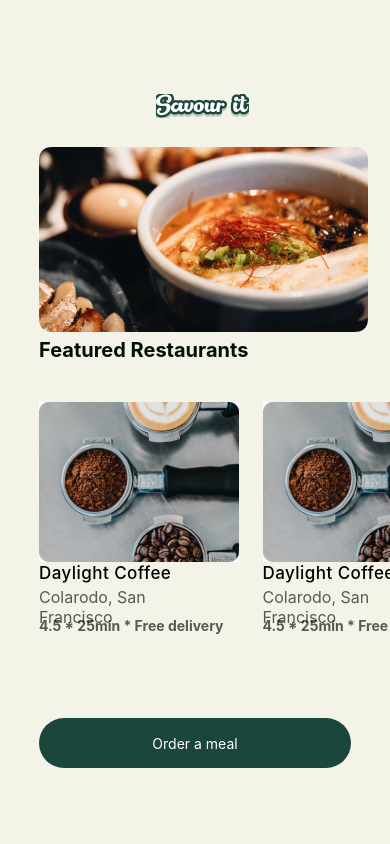
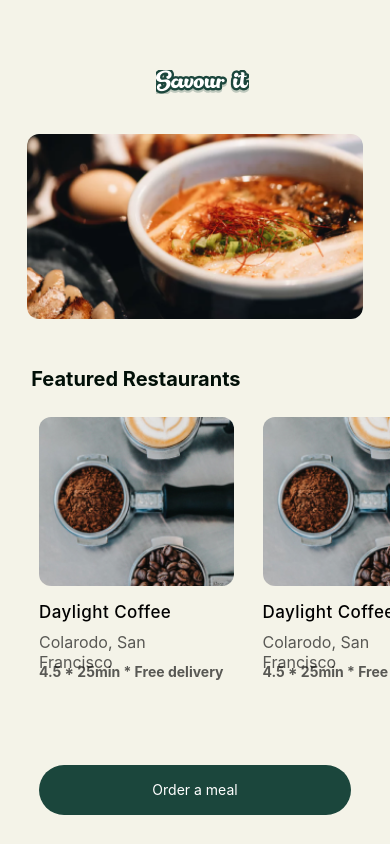
Before and after one commit to wisdomekpotu/savour-it, a React Native app: screen /Ordermeal in a window 390 px wide. Built offline with nearby package versions, Linux system fonts and the light colour scheme.

Commit message:
fix: modified ordermeal screen to be responsive

```diff
--- a/screens/HowHungry.js
+++ b/screens/HowHungry.js
@@ -84,7 +84,7 @@ export default function HowHungry({ navigation }) {
         <Pressable
           onPress={() => navigation.navigate('Avoiding')}
           style={{
-            backgroundColor: '#1B463C',
+            backgroundColor: '#B9B9B9',
             alignItems: 'center',
             color: '#FFFFFF',
             width: '80%',
--- a/screens/Ordermeal.js
+++ b/screens/Ordermeal.js
@@ -20,7 +20,7 @@ export default function Ordermeal({ navigation }) {
       <Image
         style={{
           position: 'absolute',
-          marginTop: config.deviceHeight / 9,
+          marginTop: config.deviceHeight / 12,
           marginLeft: config.deviceWidth * 0.4,
         }}
         source={require('../assets/Savourit.png')}
@@ -31,28 +31,32 @@ export default function Ordermeal({ navigation }) {
           <Image
             style={{
               position: 'absolute',
-              marginLeft: config.deviceWidth * 0.1,
-              marginTop: config.deviceHeight / 7,
-              top: 26,
-              bottom: 34.4,
+              marginLeft: config.deviceWidth * 0.07,
+              marginTop: config.deviceHeight / 6.3,
+              width: config.deviceWidth * 0.86,
+              borderRadius: 12,
             }}
             source={require('../assets/ordermeal1.png')}
           />
         </Pressable>
       </View>
 
+      <View
+        style={{
+          marginTop: config.deviceHeight / 2.3,
+          paddingLeft: config.deviceWidth * 0.08,
+        }}
+      >
         <Text
           style={{
             fontSize: 20,
             color: '#010F07',
             fontWeight: 'bold',
-          marginTop: config.deviceHeight / 2.5,
-          paddingLeft: config.deviceWidth * 0.1,
-          marginBottom: config.deviceHeight / 60,
           }}
         >
           Featured Restaurants
         </Text>
+      </View>
 
       <View>
         <ScrollView horizontal>
@@ -61,6 +65,9 @@ export default function Ordermeal({ navigation }) {
               style={{
                 position: 'absolute',
                 marginLeft: config.deviceWidth * 0.1,
+                width: config.deviceWidth * 0.5,
+                height: config.deviceHeight * 0.2,
+                borderRadius: 12,
                 top: 26,
               }}
               source={require('../assets/BG.jpg')}
@@ -69,10 +76,11 @@ export default function Ordermeal({ navigation }) {
               <Text
                 style={{
                   position: 'absolute',
+
                   height: 24,
                   paddingLeft: config.deviceWidth * 0.1,
                   fontWeight: '500',
-                  marginTop: config.deviceHeight / 4.5,
+                  marginTop: config.deviceHeight / 4,
                   fontSize: 17,
                   letterSpacing: 0.444444,
                   color: ' #010F07',
@@ -83,7 +91,7 @@ export default function Ordermeal({ navigation }) {
               <Text
                 style={{
                   position: 'absolute',
-                  marginTop: config.deviceHeight / 4,
+                  marginTop: config.deviceHeight / 3.5,
                   opacity: 0.64,
                   marginLeft: config.deviceWidth * 0.1,
                   fontSize: 16,
@@ -93,7 +101,7 @@ export default function Ordermeal({ navigation }) {
               </Text>
               <Text
                 style={{
-                  marginTop: config.deviceHeight / 3.5,
+                  marginTop: config.deviceHeight / 3.1,
                   opacity: 0.64,
                   marginLeft: config.deviceWidth * 0.1,
                   fontSize: 14,
@@ -108,7 +116,10 @@ export default function Ordermeal({ navigation }) {
             <Image
               style={{
                 position: 'absolute',
+                borderRadius: 12,
                 marginLeft: config.deviceWidth * 0.1,
+                width: config.deviceWidth * 0.5,
+                height: config.deviceHeight * 0.2,
                 top: 26,
               }}
               source={require('../assets/BG.jpg')}
@@ -117,10 +128,11 @@ export default function Ordermeal({ navigation }) {
               <Text
                 style={{
                   position: 'absolute',
+
                   height: 24,
                   paddingLeft: config.deviceWidth * 0.1,
                   fontWeight: '500',
-                  marginTop: config.deviceHeight / 4.5,
+                  marginTop: config.deviceHeight / 4,
                   fontSize: 17,
                   letterSpacing: 0.444444,
                   color: ' #010F07',
@@ -131,7 +143,7 @@ export default function Ordermeal({ navigation }) {
               <Text
                 style={{
                   position: 'absolute',
-                  marginTop: config.deviceHeight / 4,
+                  marginTop: config.deviceHeight / 3.5,
                   opacity: 0.64,
                   marginLeft: config.deviceWidth * 0.1,
                   fontSize: 16,
@@ -141,7 +153,7 @@ export default function Ordermeal({ navigation }) {
               </Text>
               <Text
                 style={{
-                  marginTop: config.deviceHeight / 3.5,
+                  marginTop: config.deviceHeight / 3.1,
                   opacity: 0.64,
                   marginLeft: config.deviceWidth * 0.1,
                   fontSize: 14,
@@ -156,7 +168,10 @@ export default function Ordermeal({ navigation }) {
             <Image
               style={{
                 position: 'absolute',
+                borderRadius: 12,
                 marginLeft: config.deviceWidth * 0.1,
+                width: config.deviceWidth * 0.5,
+                height: config.deviceHeight * 0.2,
                 top: 26,
               }}
               source={require('../assets/BG.jpg')}
@@ -165,21 +180,22 @@ export default function Ordermeal({ navigation }) {
               <Text
                 style={{
                   position: 'absolute',
+
                   height: 24,
                   paddingLeft: config.deviceWidth * 0.1,
                   fontWeight: '500',
-                  marginTop: config.deviceHeight / 4.5,
+                  marginTop: config.deviceHeight / 4,
                   fontSize: 17,
                   letterSpacing: 0.444444,
                   color: ' #010F07',
                 }}
               >
-                Mario Italiano
+                Daylight Coffee
               </Text>
               <Text
                 style={{
                   position: 'absolute',
-                  marginTop: config.deviceHeight / 4,
+                  marginTop: config.deviceHeight / 3.5,
                   opacity: 0.64,
                   marginLeft: config.deviceWidth * 0.1,
                   fontSize: 16,
@@ -189,7 +205,7 @@ export default function Ordermeal({ navigation }) {
               </Text>
               <Text
                 style={{
-                  marginTop: config.deviceHeight / 3.5,
+                  marginTop: config.deviceHeight / 3.1,
                   opacity: 0.64,
                   marginLeft: config.deviceWidth * 0.1,
                   fontSize: 14,
```
Lines whose indentation alone changed are shown as unchanged.
